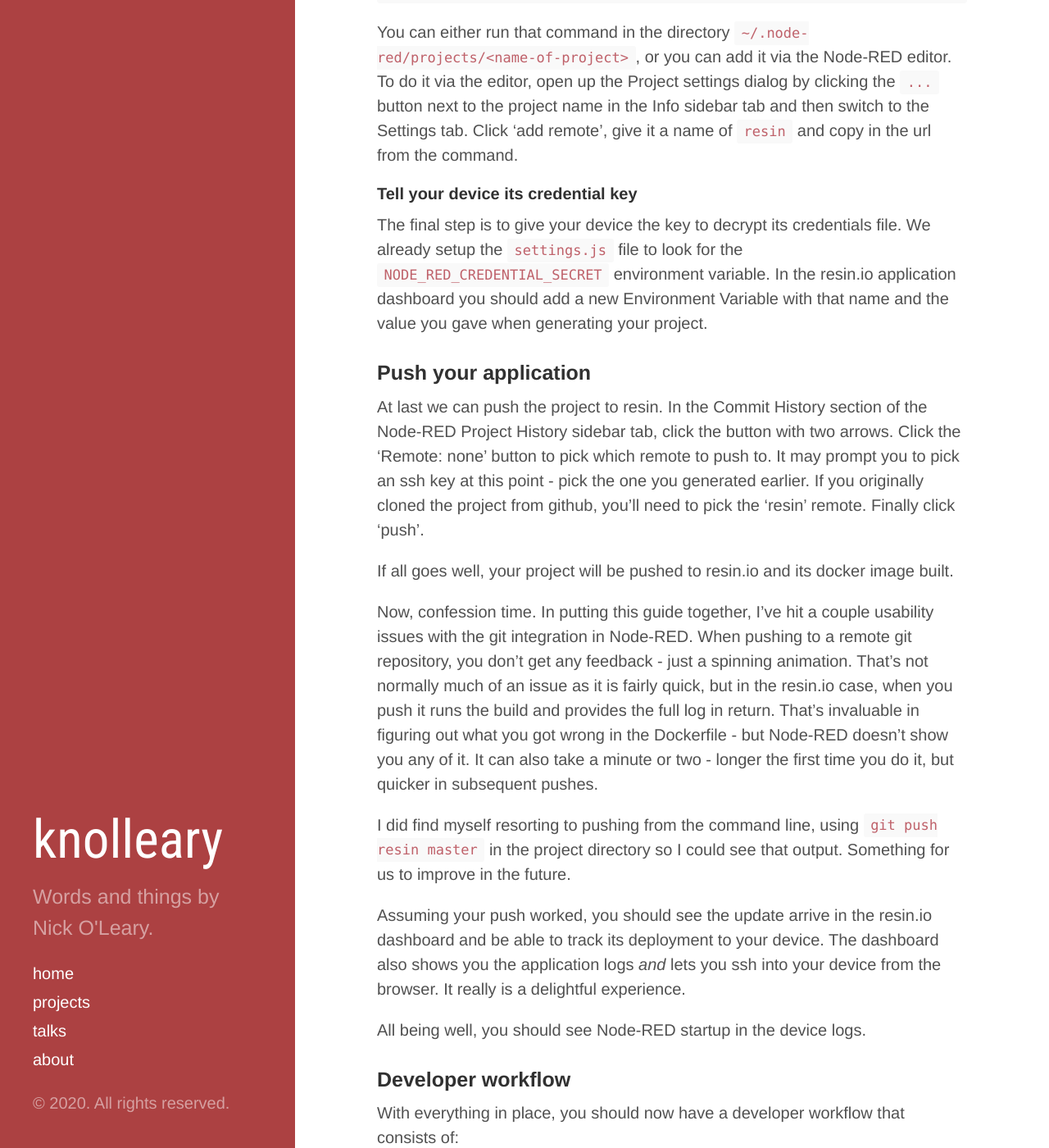
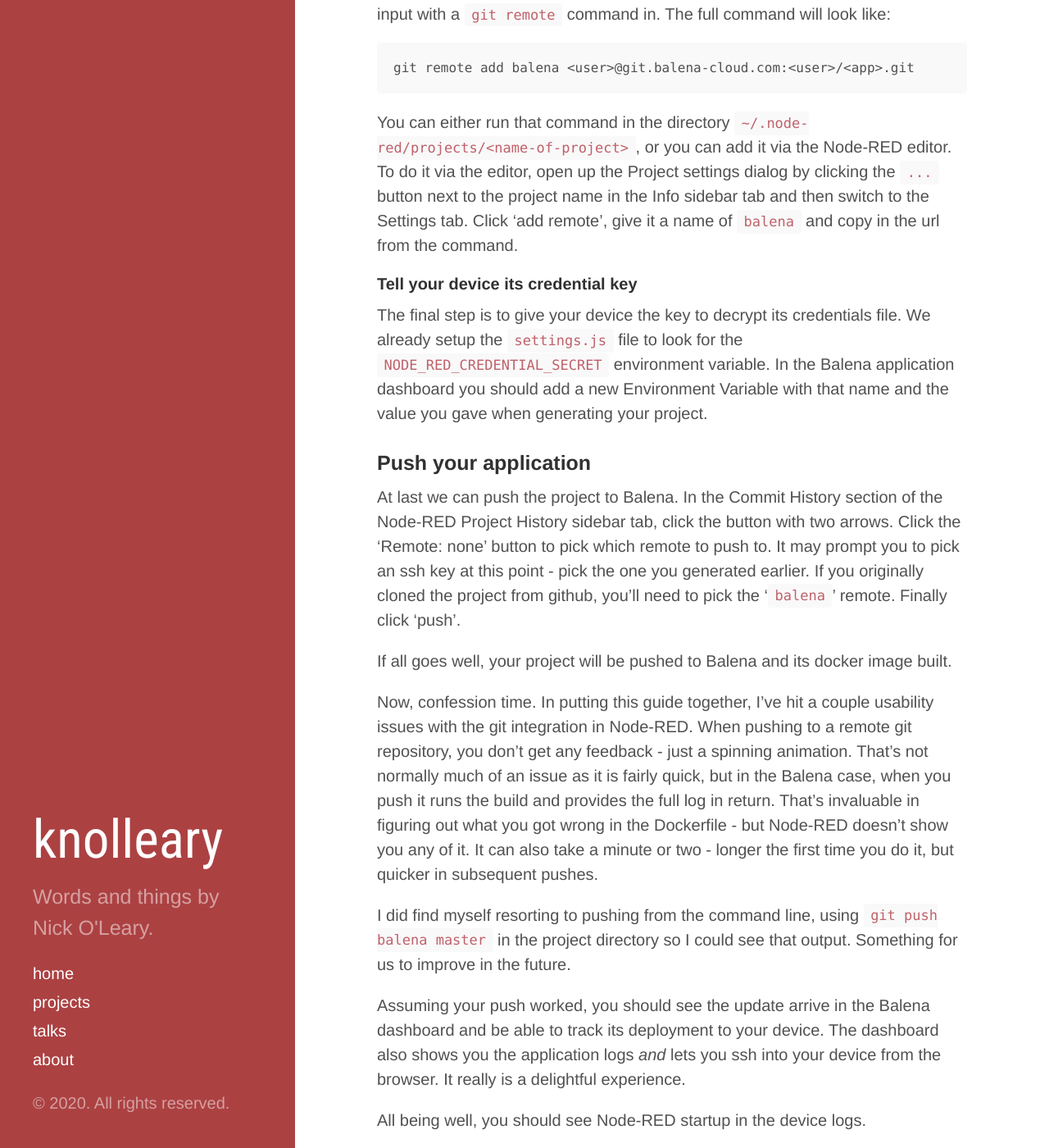
Before and after one commit to knolleary/knolleary.github.io, a Jekyll site: the page built from _posts/2018-09-27-deploying-node-red-applications-to-devices-using-balena.md, in a window 1280 px wide and 1400 px high, scrolled down 5776 px. Shown: the whole window at 82% size. Built offline with Jekyll 4.4.1, drawn with Linux system fonts in a browser that asks for light colours; some of the changed text lies outside the part shown.

Commit message:
Update resin.io post to reference balena instead

```diff
--- a/_config.yml
+++ b/_config.yml
@@ -15,3 +15,7 @@
   name:           "Nick O'Leary"
   url:            https://twitter.com/knolleary
   twitter:        "@knolleary"
+
+plugins:
+    - jekyll-paginate
+    - jekyll-redirect-from
--- a/_posts/2018-09-27-deploying-node-red-applications-to-devices-using-resin-io.md
+++ b/_posts/2018-09-27-deploying-node-red-applications-to-devices-using-balena.md
@@ -1,15 +1,21 @@
 ---
 layout: post
-title: Deploying Node-RED applications to devices using Resin.io
+title: Deploying Node-RED applications to devices using Balena
 date: 2018-09-27
 tags: ["code","tech","node-red"]
+redirect_from:
+  - /2018/09/27/deploying-node-red-applications-to-devices-using-resin-io/
 ---
 
 My last couple of posts have focused on creating a managed Node-RED deployment pipeline to IBM Cloud. There's still more to do in that series, but for this one, I'm taking a bit of a detour to the edge of the network.
 
 One of the strengths of Node-RED is that it runs on devices just as happily as it does in cloud environments. This post looks at how we can replicate the deployment pipeline model from the first post, but this time target devices running in remote locations.
 
-To do this, we're going to use [resin.io](https://resin.io) - a platform for managing fleets of connected devices, that makes updating them as easy as doing a `git push`. I've been meaning to play with Resin.io for ages and having got this working in no time today, I'm a tiny bit in love.
+To do this, we're going to use [Balena](https://balena.io) - a platform for managing fleets of connected devices, that makes updating them as easy as doing a `git push`. I've been meaning to play with Balena for ages and having got this working in no time today, I'm a tiny bit in love.
+
+*2020-02: When I wrote the original version of this blog post, Balena were known as Resin.io.
+Not long after I published it, they renamed themselves to Balena. I've finally got around
+to updating this post to reflect the change.*
 
 * * *
 
@@ -17,10 +23,10 @@
 
 Before we begin, you'll need:
 
-*   A [Resin.io](https://resin.io/) account - their free plan lets you create one application with up to 10 devices
+*   A [Balena](https://balena.io/) account - their free plan lets you create one application with up to 10 devices
 *   A pair of Raspberry Pis
 
-For this guide, I'm going to use two Raspberry Pis; one as the 'development' machine and one as a target device to push updates to via resin.io. You could just as easily use your laptop as the development machine to get started.
+For this guide, I'm going to use two Raspberry Pis; one as the 'development' machine and one as a target device to push updates to via Balena. You could just as easily use your laptop as the development machine to get started.
 
 * * *
 
@@ -85,9 +91,9 @@
 
 #### Add a Dockerfile
 
-Resin.io uses docker images as the unit of deployment. To that end, we need to add a `Dockerfile` to build our application:
+Balena uses docker images as the unit of deployment. To that end, we need to add a `Dockerfile` to build our application:
 
-    FROM resin/raspberrypi3-node:8-slim
+    FROM balenalib/raspberrypi3-node:8-slim
 
     # use apt-get if you need to install dependencies,
     # for instance if you need ALSA sound utils, just uncomment the lines below.
@@ -106,7 +112,7 @@
     # Copies the package.json first for better cache on later pushes
     COPY package.json package.json
 
-    # This install npm dependencies on the resin.io build server,
+    # This install npm dependencies on the Balena build server,
     # making sure to clean up the artifacts it creates in order to reduce the image size.
     RUN JOBS=MAX npm install --unsafe-perm && npm cache clean --force && rm -rf /tmp/*
 
@@ -143,17 +149,17 @@
 
 Switch to the `Commit History` section and you should see two commits in the list - the initial `Create project files` commit and the commit you've just done.
 
-### Setting up resin.io
+### Setting up Balena
 
-Next we're going to get the second Pi setup as a managed device. Resin.io provide a great [getting started tutorial](https://docs.resin.io/learn/getting-started/raspberrypi3/nodejs/) that you should follow up to and including the 'Provision your device' step.
+Next we're going to get the second Pi setup as a managed device. Balena provide a great [getting started tutorial](https://www.balena.io/docs/learn/getting-started/raspberrypi3/nodejs/) that you should follow up to and including the 'Provision your device' step.
 
-That should get to the point where the Pi shows as connected in your resin.io dashboard.
+That should get to the point where the Pi shows as connected in your Balena dashboard.
 
 ### Deploying your application
 
 Before we can get deploy the application, we need to:
 
-*   setup some SSH keys so our development Pi is able to push changes to resin.io,
+*   setup some SSH keys so our development Pi is able to push changes to Balena,
 *   tell Node-RED where to push the application,
 *   configure your device with the credential key
 
@@ -161,31 +167,31 @@
 
 Open up the Node-RED settings dialog (from the main menu) and switch to the 'Git config' tab. Click the 'add key' button, give it a name, and optionally a passphrase, then click 'generate key'. After a few seconds you'll be shown you new public key, which you should copy to your clipboard.
 
-Over in your [resin.io preferences](https://dashboard.resin.io/preferences/sshkeys) you can then add that public key to your account.
+Over in your [Balena preferences](https://dashboard.balena-cloud.com/preferences/sshkeys) you can then add that public key to your account.
 
 #### Configure your git remote
 
-Resin.io provides a remote git repository you push your application to in order to trigger a deployment. In your applications dashboard page you should see a text input with a `git remote` command in. The full command will look like:
+Balena provides a remote git repository you push your application to in order to trigger a deployment. In your applications dashboard page you should see a text input with a `git remote` command in. The full command will look like:
 
-    git remote add resin <user>@git.resin.io:<user>/<app>.git
+    git remote add balena <user>@git.balena-cloud.com:<user>/<app>.git
 
-You can either run that command in the directory `~/.node-red/projects/<name-of-project>`, or you can add it via the Node-RED editor. To do it via the editor, open up the Project settings dialog by clicking the `...` button next to the project name in the Info sidebar tab and then switch to the Settings tab. Click 'add remote', give it a name of `resin` and copy in the url from the command.
+You can either run that command in the directory `~/.node-red/projects/<name-of-project>`, or you can add it via the Node-RED editor. To do it via the editor, open up the Project settings dialog by clicking the `...` button next to the project name in the Info sidebar tab and then switch to the Settings tab. Click 'add remote', give it a name of `balena` and copy in the url from the command.
 
 #### Tell your device its credential key
 
-The final step is to give your device the key to decrypt its credentials file. We already setup the `settings.js` file to look for the `NODE_RED_CREDENTIAL_SECRET` environment variable. In the resin.io application dashboard you should add a new Environment Variable with that name and the value you gave when generating your project.
+The final step is to give your device the key to decrypt its credentials file. We already setup the `settings.js` file to look for the `NODE_RED_CREDENTIAL_SECRET` environment variable. In the Balena application dashboard you should add a new Environment Variable with that name and the value you gave when generating your project.
 
 ### Push your application
 
-At last we can push the project to resin. In the Commit History section of the Node-RED Project History sidebar tab, click the button with two arrows. Click the 'Remote: none' button to pick which remote to push to. It may prompt you to pick an ssh key at this point - pick the one you generated earlier. If you originally cloned the project from github, you'll need to pick the 'resin' remote. Finally click 'push'.
+At last we can push the project to Balena. In the Commit History section of the Node-RED Project History sidebar tab, click the button with two arrows. Click the 'Remote: none' button to pick which remote to push to. It may prompt you to pick an ssh key at this point - pick the one you generated earlier. If you originally cloned the project from github, you'll need to pick the '`balena`' remote. Finally click 'push'.
 
-If all goes well, your project will be pushed to resin.io and its docker image built.
+If all goes well, your project will be pushed to Balena and its docker image built.
 
-Now, confession time. In putting this guide together, I've hit a couple usability issues with the git integration in Node-RED. When pushing to a remote git repository, you don't get any feedback - just a spinning animation. That's not normally much of an issue as it is fairly quick, but in the resin.io case, when you push it runs the build and provides the full log in return. That's invaluable in figuring out what you got wrong in the Dockerfile - but Node-RED doesn't show you any of it. It can also take a minute or two - longer the first time you do it, but quicker in subsequent pushes.
+Now, confession time. In putting this guide together, I've hit a couple usability issues with the git integration in Node-RED. When pushing to a remote git repository, you don't get any feedback - just a spinning animation. That's not normally much of an issue as it is fairly quick, but in the Balena case, when you push it runs the build and provides the full log in return. That's invaluable in figuring out what you got wrong in the Dockerfile - but Node-RED doesn't show you any of it. It can also take a minute or two - longer the first time you do it, but quicker in subsequent pushes.
 
-I did find myself resorting to pushing from the command line, using `git push resin master` in the project directory so I could see that output. Something for us to improve in the future.
+I did find myself resorting to pushing from the command line, using `git push balena master` in the project directory so I could see that output. Something for us to improve in the future.
 
-Assuming your push worked, you should see the update arrive in the resin.io dashboard and be able to track its deployment to your device. The dashboard also shows you the application logs _and_ lets you ssh into your device from the browser. It really is a delightful experience.
+Assuming your push worked, you should see the update arrive in the Balena dashboard and be able to track its deployment to your device. The dashboard also shows you the application logs _and_ lets you ssh into your device from the browser. It really is a delightful experience.
 
 All being well, you should see Node-RED startup in the device logs.
 
@@ -196,10 +202,10 @@
 1.  developing and testing on a local Raspberry Pi
 2.  committing changes, giving you full version control
 3.  optionally pushing those changes to GitHub, or any other hosted git service
-4.  deploying the application to your managed devices, with a simple push to the resin.io remote.
+4.  deploying the application to your managed devices, with a simple push to the Balena remote.
 
-One thing worth looking at is to enable the 'Delta updates' feature on resin.io. This keeps the size of any update to a bare minimum - which if its mostly just your flow file can be a huge saving compared to pushing a complete docker layer. I'm not entirely sure why this feature isn't enabled by default, but you can find out how to turn it on [here](https://docs.resin.io/learn/deploy/delta/).
+One thing worth looking at is to enable the 'Delta updates' feature on Balena. This keeps the size of any update to a bare minimum - which if its mostly just your flow file can be a huge saving compared to pushing a complete docker layer. I'm not entirely sure why this feature isn't enabled by default, but you can find out how to turn it on [here](https://www.balena.io/docs/learn/deploy/delta/).
 
 ### Next steps
 
-With this basic workflow in place, we can start thinking about how it would work with multiple devices. The great thing with resin.io is that it'll push your application to all of the connected devices. That does pose some challenges for us. For example, if we want each device to connect to Watson IoT Platform with its own set of credentials, we need a mechanism to give each device its own details _and_ be able to make use of that in the Node-RED flow configuration. Thankfully you can go a long way with a few environment variables. But that's for another post.
+With this basic workflow in place, we can start thinking about how it would work with multiple devices. The great thing with Balena is that it'll push your application to all of the connected devices. That does pose some challenges for us. For example, if we want each device to connect to Watson IoT Platform with its own set of credentials, we need a mechanism to give each device its own details _and_ be able to make use of that in the Node-RED flow configuration. Thankfully you can go a long way with a few environment variables. But that's for another post.
```
